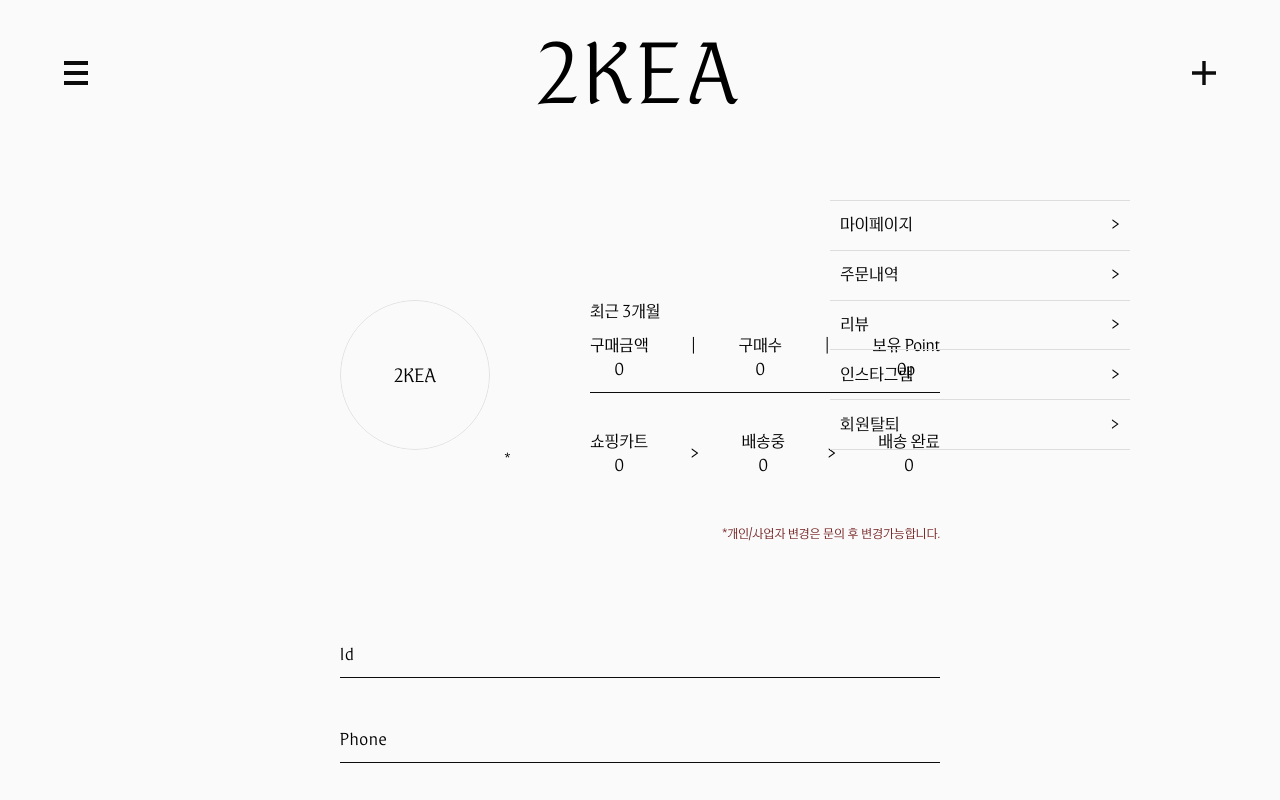
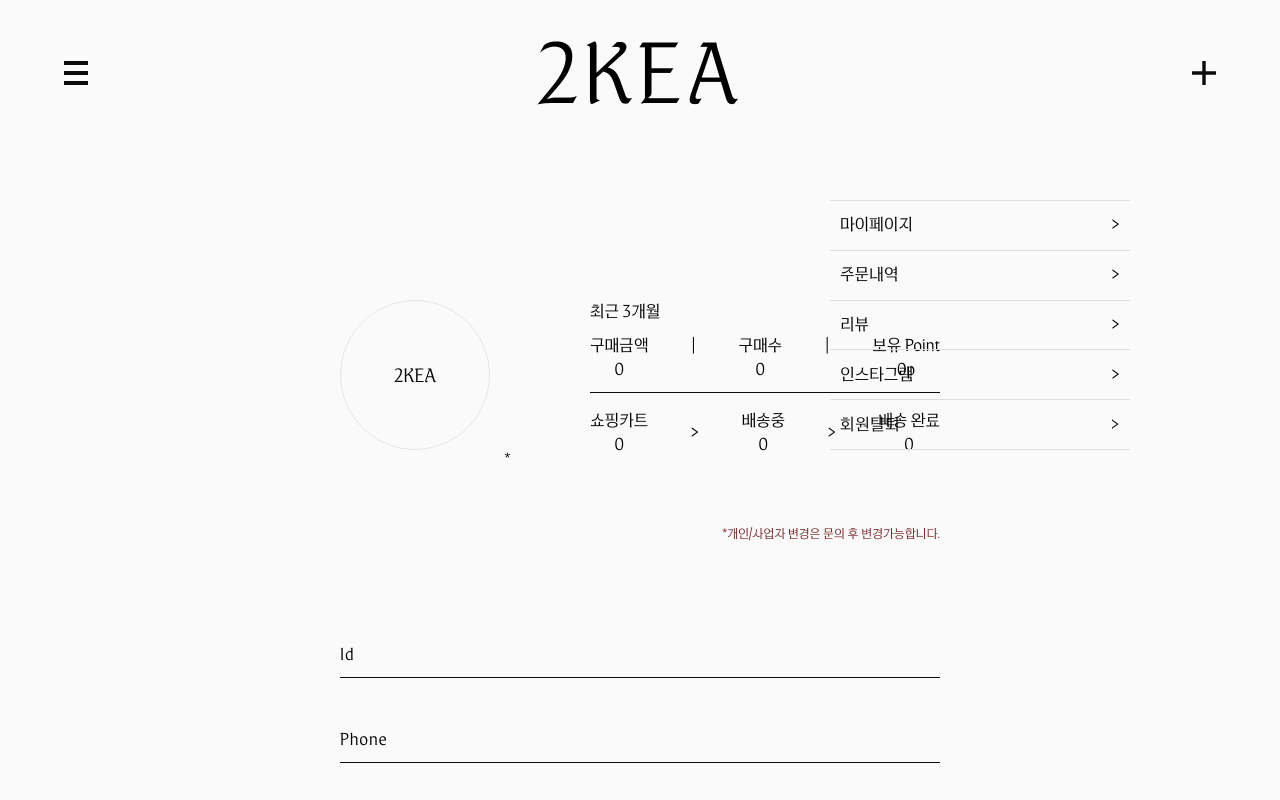
Before and after one commit to dozeoffzz/2KEA-Studio, a React (Vite) app: page /auth/me in a window 1280 px wide. Shown: the top 800 px of the page. Built offline with nearby package versions, Linux system fonts and the light colour scheme; no server answers.

Commit message:
fix: 이름 수정 x 여백 조정

```diff
--- a/src/components/common/MyProfile.jsx
+++ b/src/components/common/MyProfile.jsx
@@ -83,6 +83,7 @@ const ProfileCart = styled.div`
   flex-direction: column;
   justify-content: center;
   align-items: center;
+  height: 80px;
 
   ${({ theme }) => theme.media.tablet} {
     font-size: ${Theme.fontsize.tablet.medium};
@@ -99,6 +100,7 @@ const RightArrow = styled.div`
   display: flex;
   justify-content: center;
   align-items: center;
+  height: 80px;
 
   ${({ theme }) => theme.media.tablet} {
     font-size: ${Theme.fontsize.tablet.medium};
@@ -186,14 +188,7 @@ const UserType = styled.p`
   }
 `;
 
-export default function MyProfile({
-  userInfo,
-  orderData,
-  cartItem,
-  isEdit,
-  editData,
-  setEditData,
-}) {
+export default function MyProfile({ userInfo, orderData, cartItem, isEdit, editData, setEditData }) {
   // 프로필 이미지 변경을 위한 상태값
   const [profileImg, setProfileImg] = useState(() => {
     return localStorage.getItem("profileImg") || defaultProfile;
@@ -220,27 +215,13 @@ export default function MyProfile({
       <ProfileWrap>
         <ProfileImg>
           <NameWrap>
-            {isEdit ? (
-              <NameInput
-                value={editData.name}
-                onChange={(e) =>
-                  setEditData({ ...editData, name: e.target.value })
-                }
-              />
-            ) : (
-              <p>{userInfo?.name}</p>
-            )}
+            <p>{userInfo?.name}</p>
           </NameWrap>
           <img src={profileImg || defaultProfile} alt="프로필 이미지" />
           <Overlay className="overlay" onClick={handleEditClick}>
             <img src={changeImg} style={{ width: "34px", height: "34px" }} />
           </Overlay>
-          <input
-            type="file"
-            ref={fileInputRef}
-            style={{ display: "none" }}
-            onChange={handleImageChange}
-          />
+          <input type="file" ref={fileInputRef} style={{ display: "none" }} onChange={handleImageChange} />
           <UserType>*{userInfo?.userType}</UserType>
         </ProfileImg>
         <ProfileInfoWrap>
```
